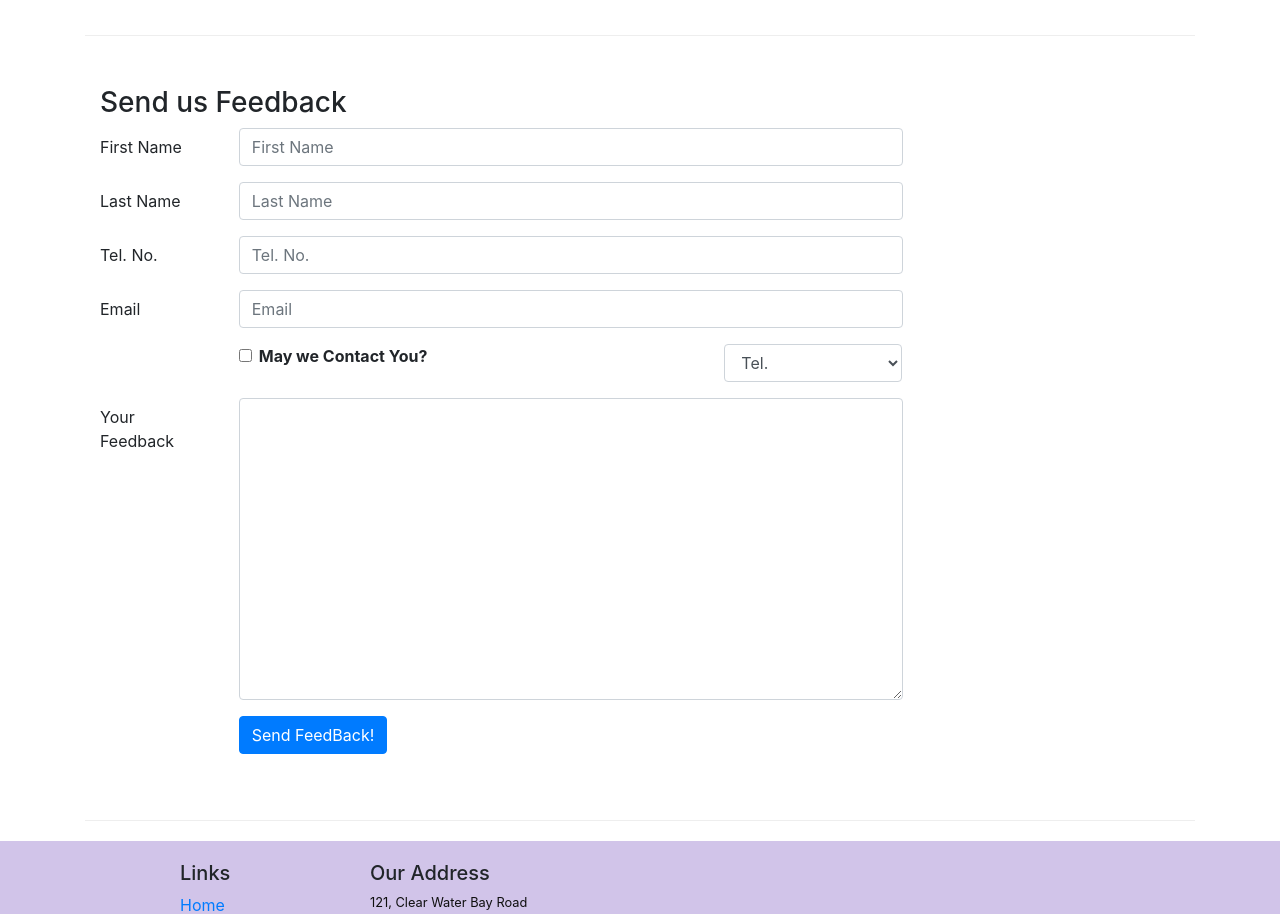
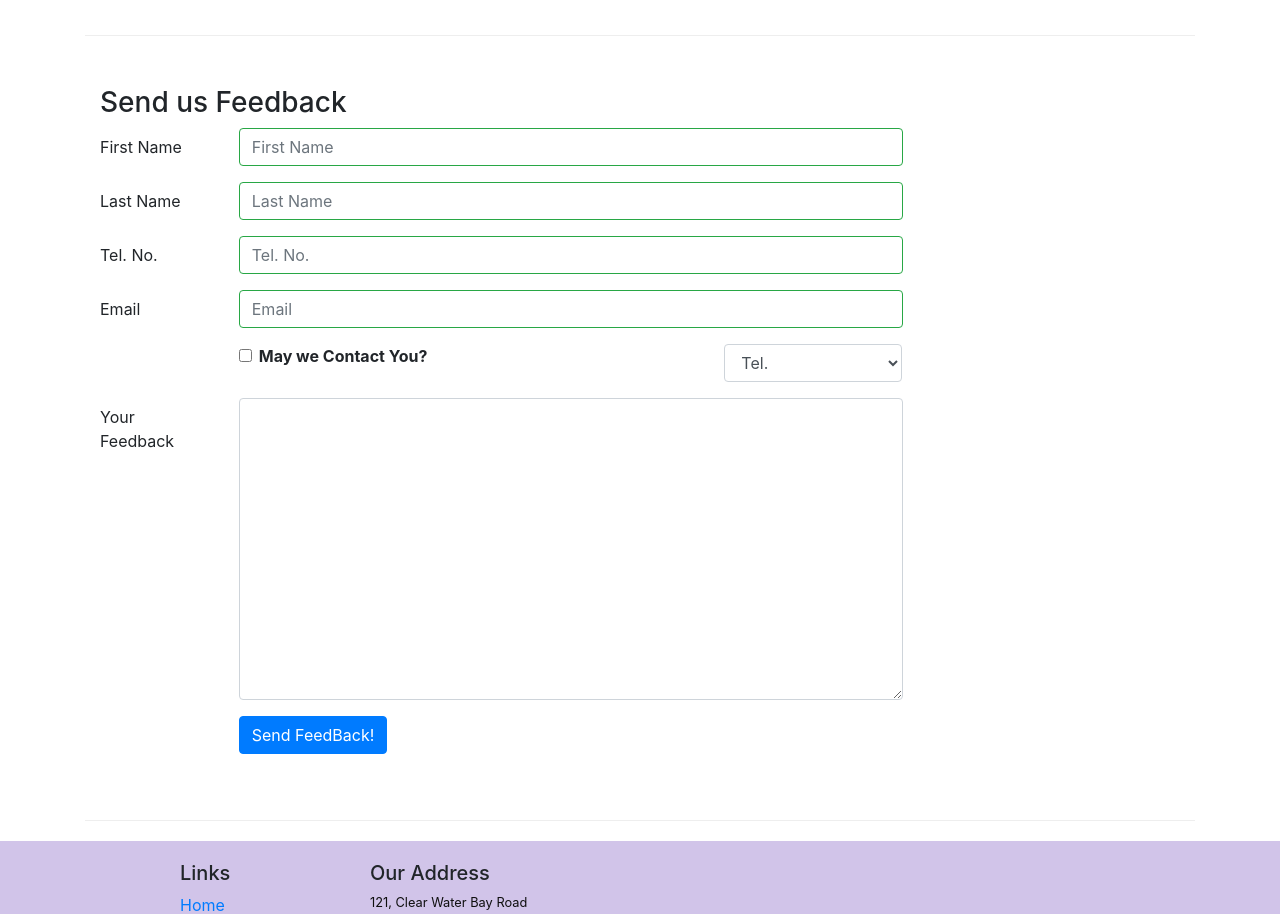
Before and after one commit to sHadowKing9999/Restaurant_react_app, a React (Create React App) app: page /contactus in a window 1280 px wide. Shown: the part 880-1794 px from the top of the page. Built offline with nearby package versions, Linux system fonts and the light colour scheme.

Commit message:
React Controlled Forms Validation

```diff
--- a/src/components/ContactComponent.js
+++ b/src/components/ContactComponent.js
@@ -1,5 +1,5 @@
 import React,{Component} from 'react';
-import {Breadcrumb,BreadcrumbItem,Form,FormGroup,Label,Col,Input,Button} from 'reactstrap';
+import {Breadcrumb,BreadcrumbItem,Form,FormGroup,Label,Col,Input,Button,FormFeedback} from 'reactstrap';
 import { Link } from 'react-router-dom';
 class Contact extends Component{
     constructor(props){
@@ -11,10 +11,45 @@ class Contact extends Component{
             email:'',
             agree:false,
             contactType:'Tel.',
-            message:''
+            message:'',
+            touched:{
+                firstname:false,
+                lastname:false,
+                telnum:false,
+                email:false
+            }
         };
         this.handleInput=this.handleInput.bind(this);
         this.handleSubmit=this.handleSubmit.bind(this);
+    }
+    handleBlur=(field)=>(evt)=>{
+        this.setState({
+            touched:{...this.state.touched,[field]:true}
+        })
+    }
+    validate(firstname,lastname,telnum,email){
+        const errors={
+            firstname:'',
+            lastname:'',
+            telnum:'',
+            email:''
+        }
+        if(this.state.touched.firstname&&firstname.length<3)
+        errors.firstname="First Name cannot be smaller than 3 characters";
+        else if(this.state.touched.firstname&&firstname.length>10)
+        errors.firstname="First Name cannot be greater than 10 characters";
+
+        if(this.state.touched.lastname&&lastname.length<3)
+        errors.lastname="Last Name cannot be smaller than 3 characters";
+        else if(this.state.touched.lastname&&lastname.length>10)
+        errors.lastname="Last Name cannot be greater than 10 characters";
+        const reg=/^\d+$/;
+        if(this.state.touched.telnum&&!reg.test(telnum))
+        errors.telnum="Tel. No. should contain only digits";
+        if(this.state.touched.email&&email.split('').filter(x=>x==='@').length!==1)
+        errors.email="Email should contain 1 @";
+
+        return errors;
     }
     handleInput(event){
         const target=event.target;
@@ -30,7 +65,8 @@ class Contact extends Component{
         event.preventDefault();
     }
     render()
-    {   return(
+    {   const errors=this.validate(this.state.firstname,this.state.lastname,this.state.telnum,this.state.email);
+        return(
             <div className="container">
                 <div className="container">
                     <div className="row">
@@ -80,25 +116,41 @@ class Contact extends Component{
                             <FormGroup row>
                                 <Label md={2} htmlFor="firstname">First Name</Label>
                                 <Col md={10}>
-                                    <Input onChange={this.handleInput} type="text" id="firstname" name="firstname" value={this.state.firstname} placeholder="First Name"/>
+                                    <Input valid={errors.firstname===''} invalid={errors.firstname!==''}
+                                        onBlur={this.handleBlur('firstname')}
+                                     onChange={this.handleInput} type="text" id="firstname" name="firstname"
+                                     value={this.state.firstname} placeholder="First Name"/>
+                                     <FormFeedback>{errors.firstname}</FormFeedback>
                                 </Col>
                             </FormGroup>
                             <FormGroup row>
                                 <Label md={2} htmlFor="lastname">Last Name</Label>
                                 <Col md={10}>
-                                    <Input onChange={this.handleInput} type="text" id="lastname" name="lastname" value={this.state.lastname} placeholder="Last Name"/>
+                                    <Input valid={errors.lastname===''} invalid={errors.lastname!==''}
+                                        onBlur={this.handleBlur('lastname')}
+                                     onChange={this.handleInput} type="text" id="lastname" name="lastname"
+                                     value={this.state.lastname} placeholder="Last Name"/>
+                                     <FormFeedback>{errors.lastname}</FormFeedback>
                                 </Col>
                             </FormGroup>
                             <FormGroup row>
                                 <Label md={2} htmlFor="telnum">Tel. No.</Label>
                                 <Col md={10}>
-                                    <Input onChange={this.handleInput} type="text" id="telnum" name="telnum" value={this.state.telnum} placeholder="Tel. No."/>
+                                    <Input valid={errors.telnum===''} invalid={errors.telnum!==''}
+                                        onBlur={this.handleBlur('telnum')}
+                                    onChange={this.handleInput} type="text" id="telnum" name="telnum"
+                                    value={this.state.telnum} placeholder="Tel. No."/>
+                                    <FormFeedback>{errors.telnum}</FormFeedback>
                                 </Col>
                             </FormGroup>
                             <FormGroup row>
                                 <Label md={2} htmlFor="email">Email</Label>
                                 <Col md={10}>
-                                    <Input onChange={this.handleInput} type="text" id="email" name="email" value={this.state.email} placeholder="Email"/>
+                                    <Input valid={errors.email===''} invalid={errors.email!==''}
+                                        onBlur={this.handleBlur('email')}
+                                     onChange={this.handleInput} type="text" id="email" name="email"
+                                     value={this.state.email} placeholder="Email"/>
+                                     <FormFeedback>{errors.email}</FormFeedback>
                                 </Col>
                             </FormGroup>
                             <FormGroup row>
```
